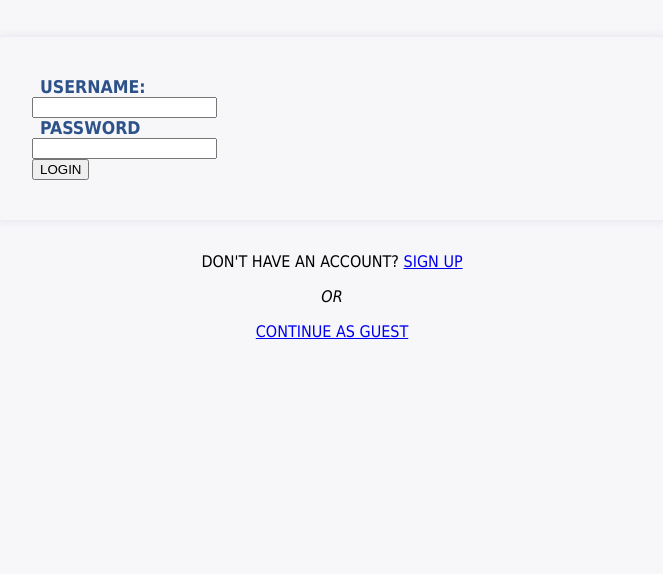
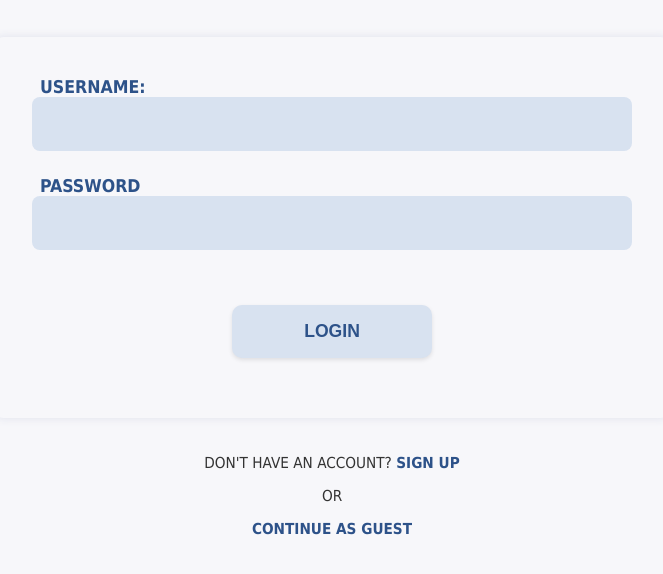
Before and after one commit to zainab-gilani/Test, a website: page test.html in a window 1280 px wide. Shown: the part 136-710 px from the top of the page, without its empty margins (308-971 px from the left). Drawn offline with Linux system fonts and the light colour scheme.

Commit message:
Added inputs, button, and extra-option

```diff
--- a/style.css
+++ b/style.css
@@ -28,6 +28,53 @@ label {
     margin-left: 8px;
 }
 
+input[type="text"],
+input[type="password"] {
+    width: 100%;
+    padding: 18px;
+    font-size: 1rem;
+    border: none;
+    background-color: #d8e2f0;
+    border-radius: 8px;
+    margin-bottom: 25px;
+    box-sizing: border-box;
+}
+
+button {
+    display: block;
+    width: 200px;
+    margin: 30px auto 20px auto;
+    padding: 16px;
+    font-size: 1.1rem;
+    font-weight: bold;
+    background-color: #d8e2f0;
+    color: #2D5289;
+    border: none;
+    border-radius: 10px;
+    cursor: pointer;
+    box-shadow: 0 2px 4px rgba(0,0,0,0.1);
+}
+
+.extra-options {
+    text-align: center;
+    font-size: 0.95rem;
+    margin-top: 20px;
+    color: #333;
+}
+
+.extra-options a {
+    color: #2D5289;
+    font-weight: bold;
+    text-decoration: none;
+}
+
+.extra-options em {
+    display: block;
+    margin: 10px 0;
+    font-style: normal;
+}
+
+/* fonts */
 .abril-fatface-regular {
     font-family: "Abril Fatface", serif;
     font-weight: 400;
```
